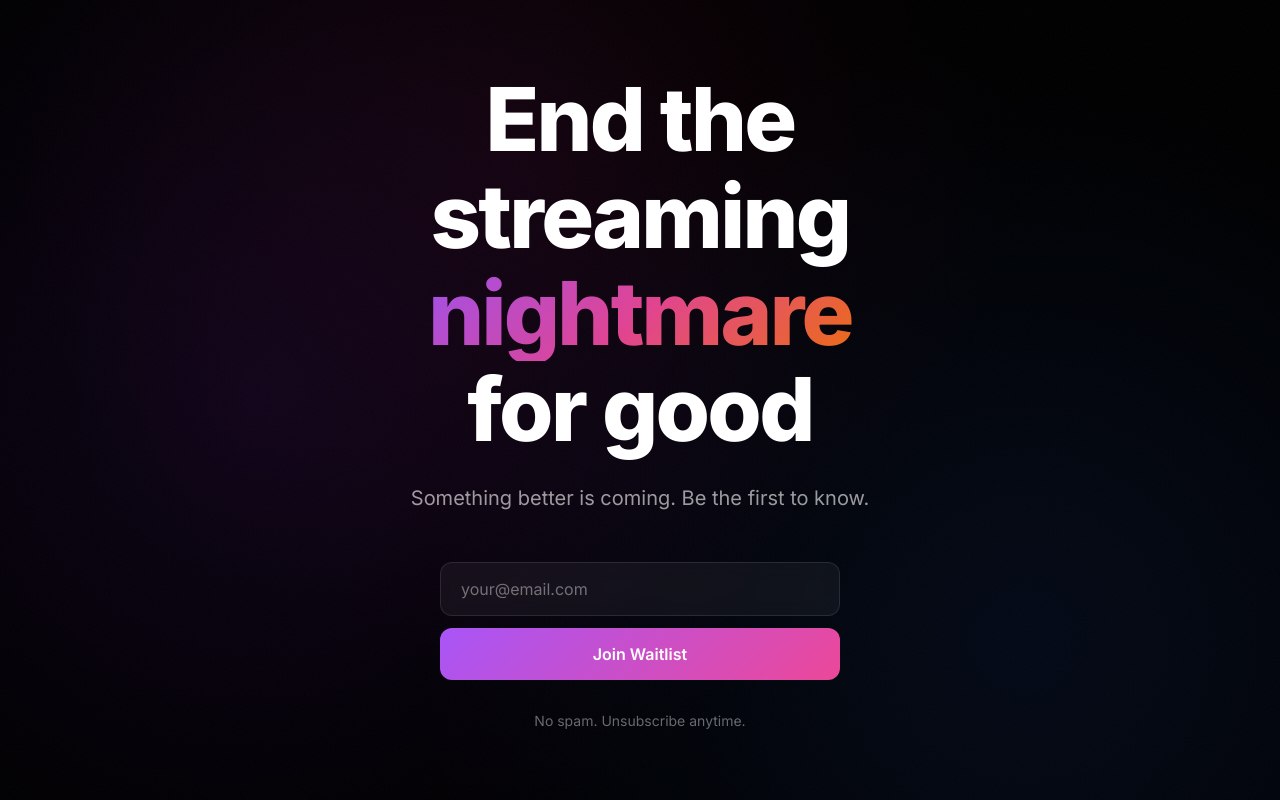
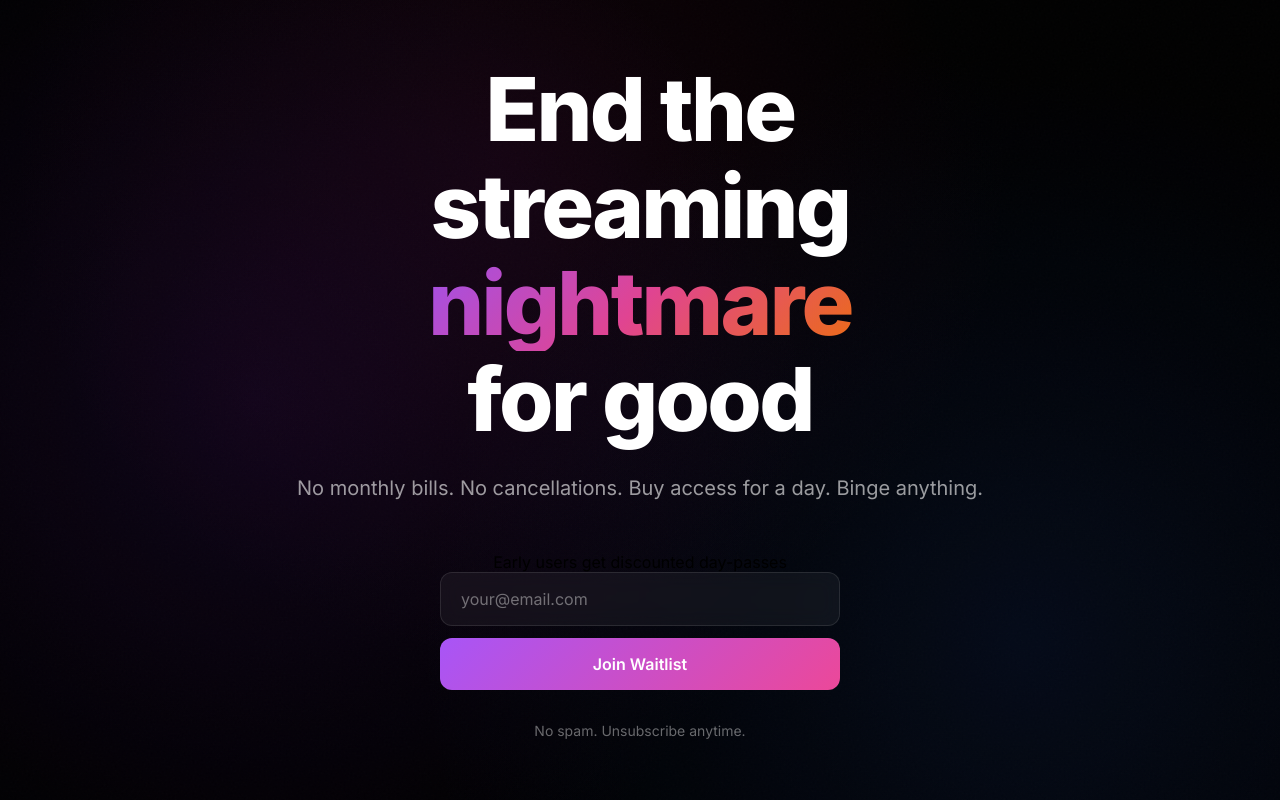
Before and after one commit to k4trina/flux, a React (Vite) app: page / in a window 1280 px wide. Built offline with nearby package versions, Linux system fonts and the light colour scheme.

Commit message:
Update App.tsx

```diff
--- a/src/App.tsx
+++ b/src/App.tsx
@@ -94,8 +94,16 @@ function App() {
           animate={{ opacity: 1, y: 0 }}
           transition={{ duration: 0.8, delay: 0.4 }}
         >
-          Something better is coming. Be the first to know.
-        </motion.p>
+No monthly bills. No cancellations. Buy access for a day. Binge anything.        </motion.p>
+
+        <motion.div
+          className="incentive-badge"
+          initial={{ opacity: 0, scale: 0.9 }}
+          animate={{ opacity: 1, scale: 1 }}
+          transition={{ duration: 0.6, delay: 0.5 }}
+        >
+          Early users get discounted day-passes
+        </motion.div>
 
         <motion.div
           initial={{ opacity: 0, y: 20 }}
```
